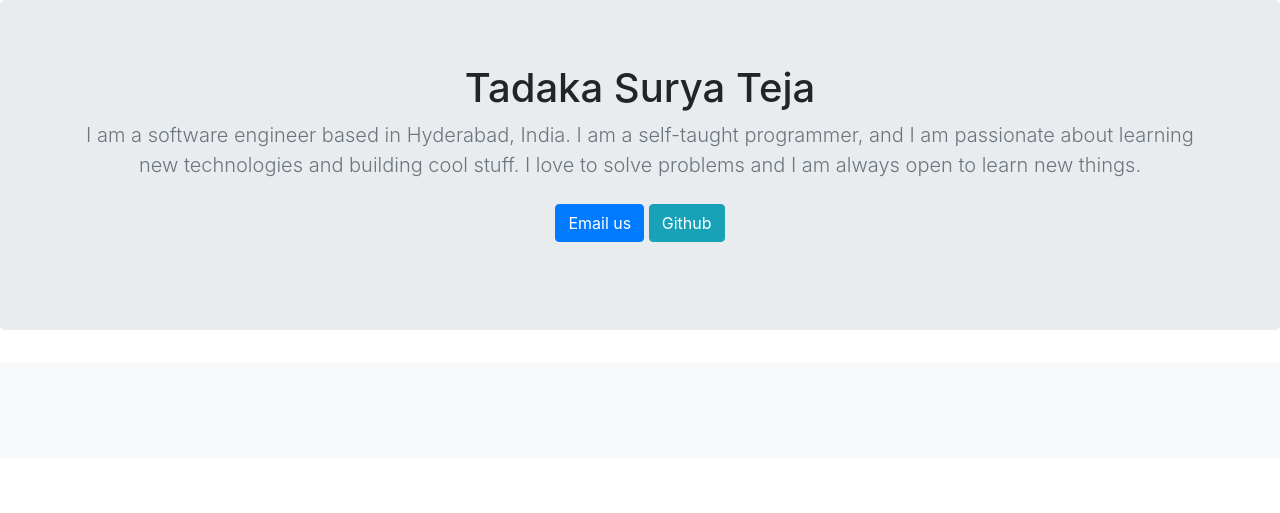
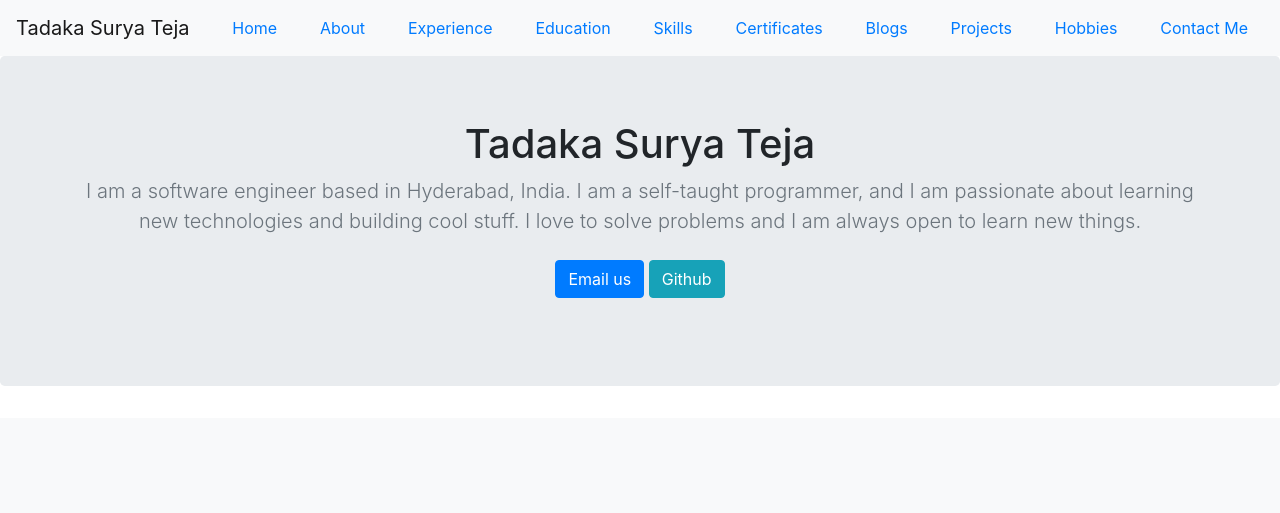
Before and after one commit to TadakaSuryaTeja/Portfolio_project_django, a Django app: page / in a window 1280 px wide. Shown: the top 513 px of the page. Run offline with Django 3.2, Linux system fonts and the light colour scheme; data that the repository does not hold is empty; some libraries are stand-ins or nearby versions.

Commit message:
added a app about

```diff
--- a/courses/templates/courses/index.html
+++ b/courses/templates/courses/index.html
@@ -37,6 +37,23 @@
 
 
 <main role="main">
+
+
+<nav class="navbar sticky-top navbar-light bg-light">
+      <a class="navbar-brand" href="#">Tadaka Surya Teja</a>
+      <a class="nav-item nav-link active" href="#">Home <span class="sr-only">(current)</span></a>
+      <a class="nav-item nav-link" href="{% url 'about' %}">About</a>
+      <a class="nav-item nav-link" href="#">Experience</a>
+      <a class="nav-item nav-link" href="#">Education</a>
+      <a class="nav-item nav-link" href="#">Skills</a>
+      <a class="nav-item nav-link" href="#">Certificates</a>
+      <a class="nav-item nav-link" href="#">Blogs</a>
+      <a class="nav-item nav-link" href="#">Projects</a>
+      <a class="nav-item nav-link" href="#">Hobbies</a>
+      <a class="nav-item nav-link" href="#">Contact Me</a>
+
+</nav>
+
 
   <section class="jumbotron text-center">
     <div class="container">
--- a/portfolio/settings.py
+++ b/portfolio/settings.py
@@ -30,6 +30,7 @@ ALLOWED_HOSTS = []
 
 INSTALLED_APPS = [
     'courses.apps.CoursesConfig',
+    'about.apps.AboutConfig',
     'django.contrib.admin',
     'django.contrib.auth',
     'django.contrib.contenttypes',
@@ -53,7 +54,7 @@ ROOT_URLCONF = 'portfolio.urls'
 TEMPLATES = [
     {
         'BACKEND': 'django.template.backends.django.DjangoTemplates',
-        'DIRS': [],
+        'DIRS': ['templates'],
         'APP_DIRS': True,
         'OPTIONS': {
             'context_processors': [
--- a/portfolio/urls.py
+++ b/portfolio/urls.py
@@ -20,6 +20,7 @@ from django.conf.urls.static import static
 
 urlpatterns = [
     path('', include('courses.urls')),
+    path('', include('about.urls')),
     path('admin/', admin.site.urls),
 ]
 urlpatterns += static(settings.STATIC_URL, document_root=settings.STATIC_ROOT)
```
